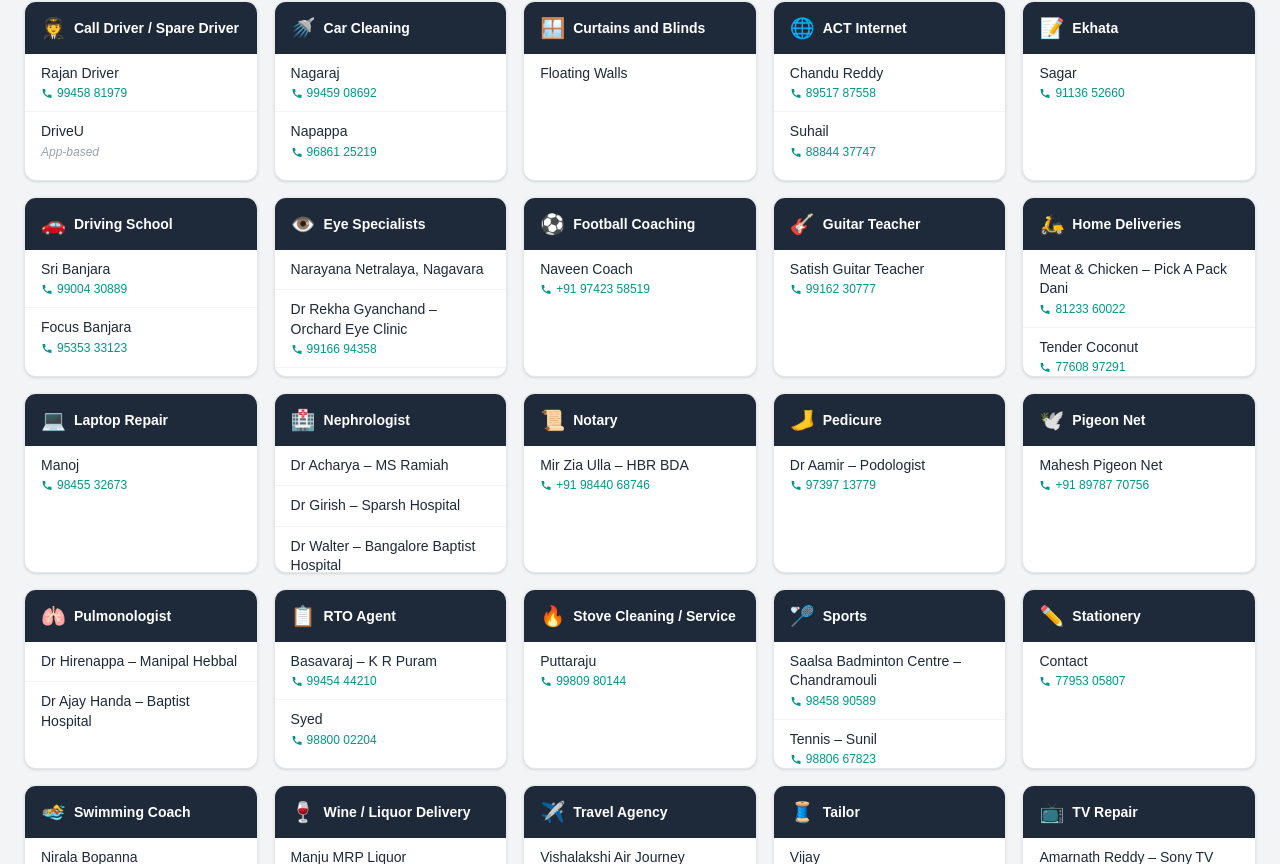
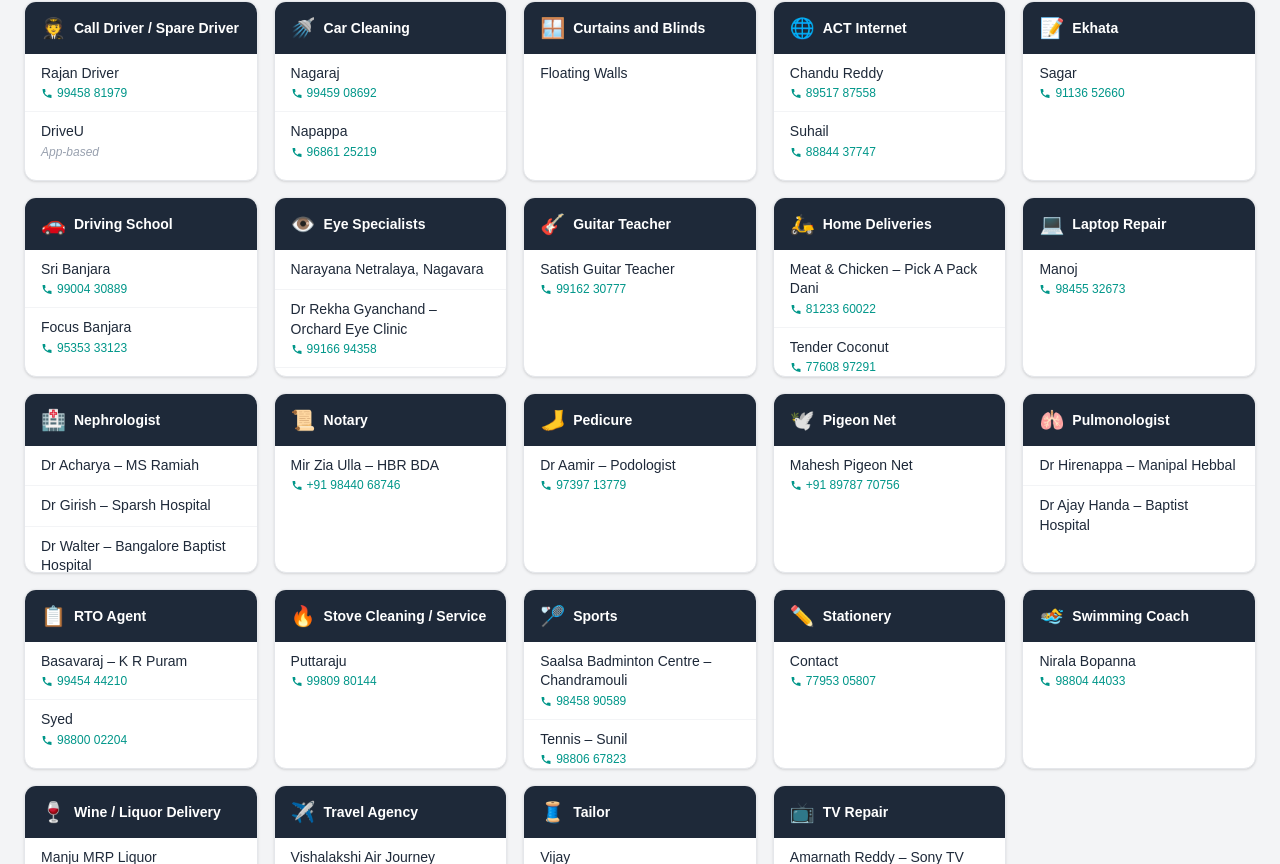
Before and after one commit to nanzwilly/petunia-directory, a Next.js app: page / in a window 1280 px wide. Shown: the part 676-1540 px from the top of the page. Built offline with nearby package versions, Linux system fonts and the light colour scheme.

Commit message:
Move Football Coaching into Sports category
Co-Authored-By: Claude Opus 4.6 <noreply@anthropic.com>

```diff
--- a/app/page.tsx
+++ b/app/page.tsx
@@ -50,7 +50,6 @@ function categoryIcon(category: string): string {
     "Driving School": "🚗",
     "Ekhata": "📝",
     "Eye Specialists": "👁️",
-    "Football Coaching": "⚽",
     "Guitar Teacher": "🎸",
     "Home Deliveries": "🛵",
     "Labs": "🔬",
--- a/app/test/page.tsx
+++ b/app/test/page.tsx
@@ -50,7 +50,6 @@ function categoryIcon(category: string): string {
     "Driving School": "🚗",
     "Ekhata": "📝",
     "Eye Specialists": "👁️",
-    "Football Coaching": "⚽",
     "Guitar Teacher": "🎸",
     "Home Deliveries": "🛵",
     "Labs": "🔬",
--- a/data/directory.json
+++ b/data/directory.json
@@ -108,12 +108,6 @@
       { "name": "Narayana Netralaya, Nagavara", "note": "" },
       { "name": "Dr Rekha Gyanchand – Orchard Eye Clinic", "phone": "99166 94358" },
       { "name": "Dr Balakrishna Shetty – Devi Eye Hospital, Koramangala", "note": "" }
-    ]
-  },
-  {
-    "category": "Football Coaching",
-    "entries": [
-      { "name": "Naveen Coach", "phone": "+91 97423 58519" }
     ]
   },
   {
@@ -239,7 +233,8 @@
     "category": "Sports",
     "entries": [
       { "name": "Saalsa Badminton Centre – Chandramouli", "phone": "98458 90589" },
-      { "name": "Tennis – Sunil", "phone": "98806 67823" }
+      { "name": "Tennis – Sunil", "phone": "98806 67823" },
+      { "name": "Football – Naveen Coach", "phone": "+91 97423 58519" }
     ]
   },
   {
```
